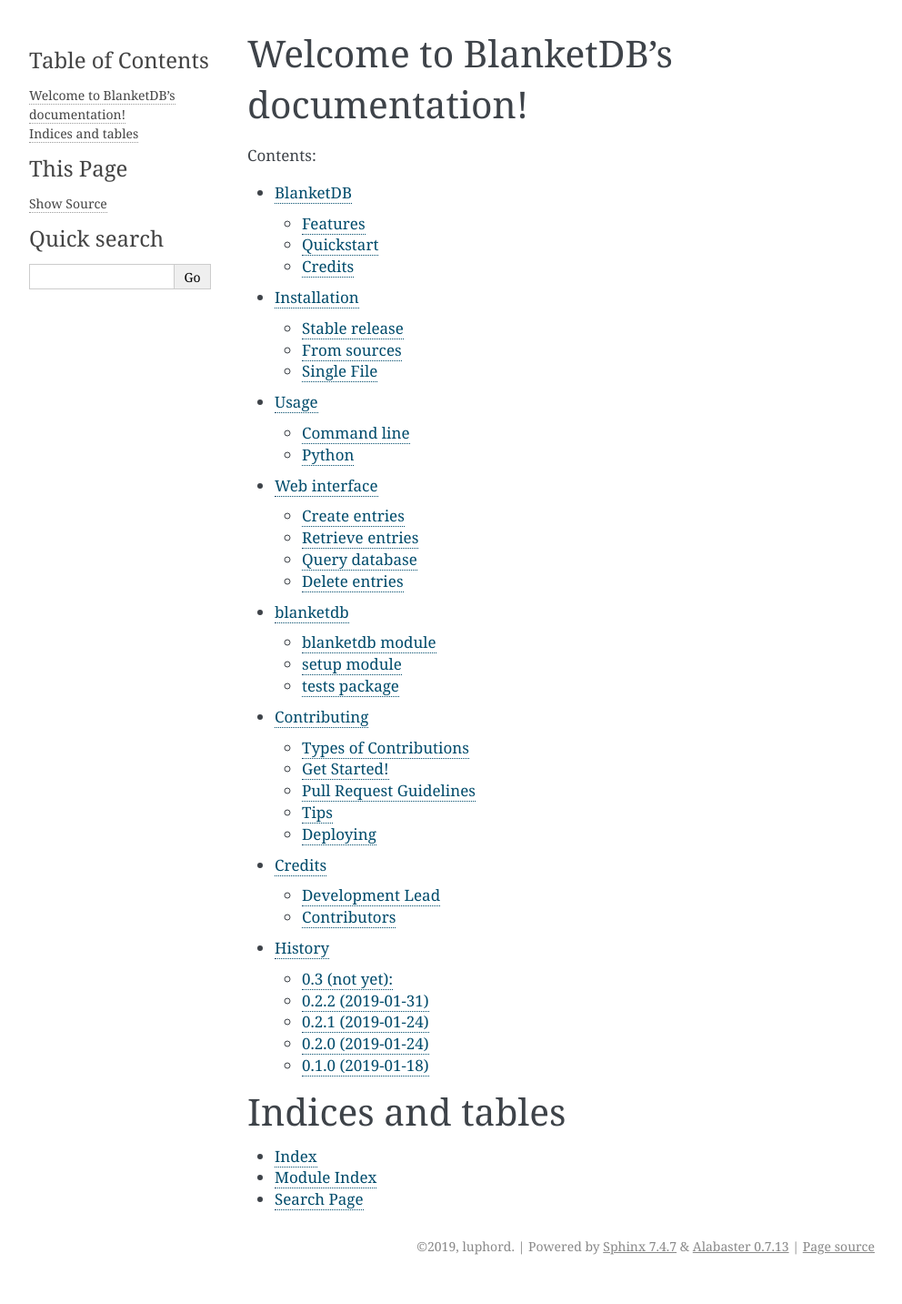
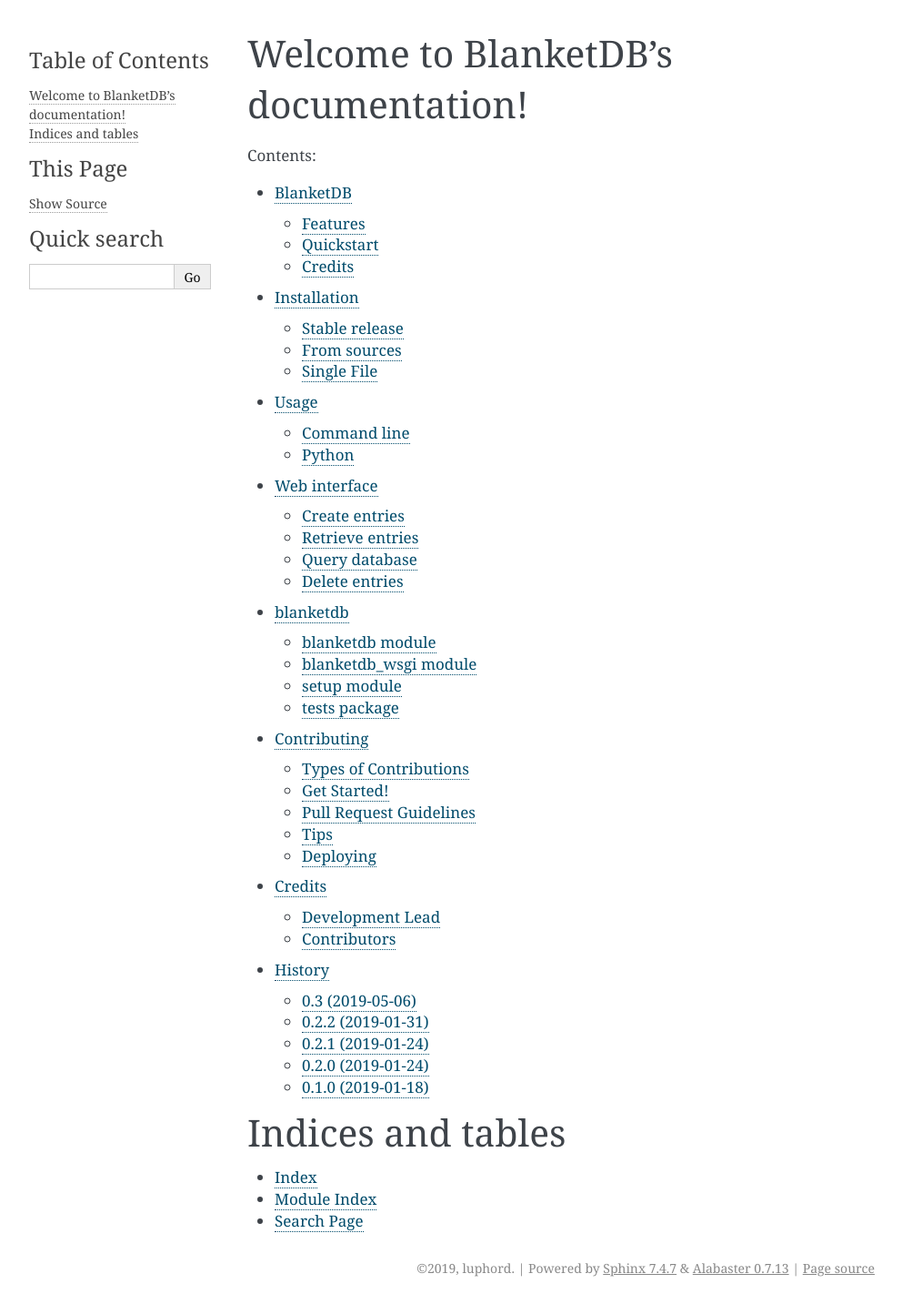
Before and after one commit to luphord/blanketdb, a Sphinx documentation site: the page built from docs/index.rst, in a window 1280 px wide. Shown: the whole page at 91% size, without its empty margins (148-1140 px from the left). Built offline with Sphinx 7.4.7, drawn with Linux system fonts in a browser that asks for light colours; before the commit the page ends 1409 px from its top, so only the background shows below that.

Commit message:
update docs and history

```diff
--- a/HISTORY.rst
+++ b/HISTORY.rst
@@ -2,11 +2,11 @@
 History
 =======
 
-0.3 (not yet):
---------------
+0.3 (2019-05-06)
+----------------
 
 * Type annotations for `BlanketDB`
-* Python 3.4 is supported anymore (as it does not know type annotations)
+* Python 3.4 is not supported anymore (as it does not know type annotations)
 
 0.2.2 (2019-01-31)
 ------------------
--- /dev/null
+++ b/docs/blanketdb_wsgi.rst
@@ -0,0 +1,7 @@
+blanketdb\_wsgi module
+======================
+
+.. automodule:: blanketdb_wsgi
+    :members:
+    :undoc-members:
+    :show-inheritance:
--- a/docs/modules.rst
+++ b/docs/modules.rst
@@ -5,5 +5,6 @@ blanketdb
    :maxdepth: 4
 
    blanketdb
+   blanketdb_wsgi
    setup
    tests
```
